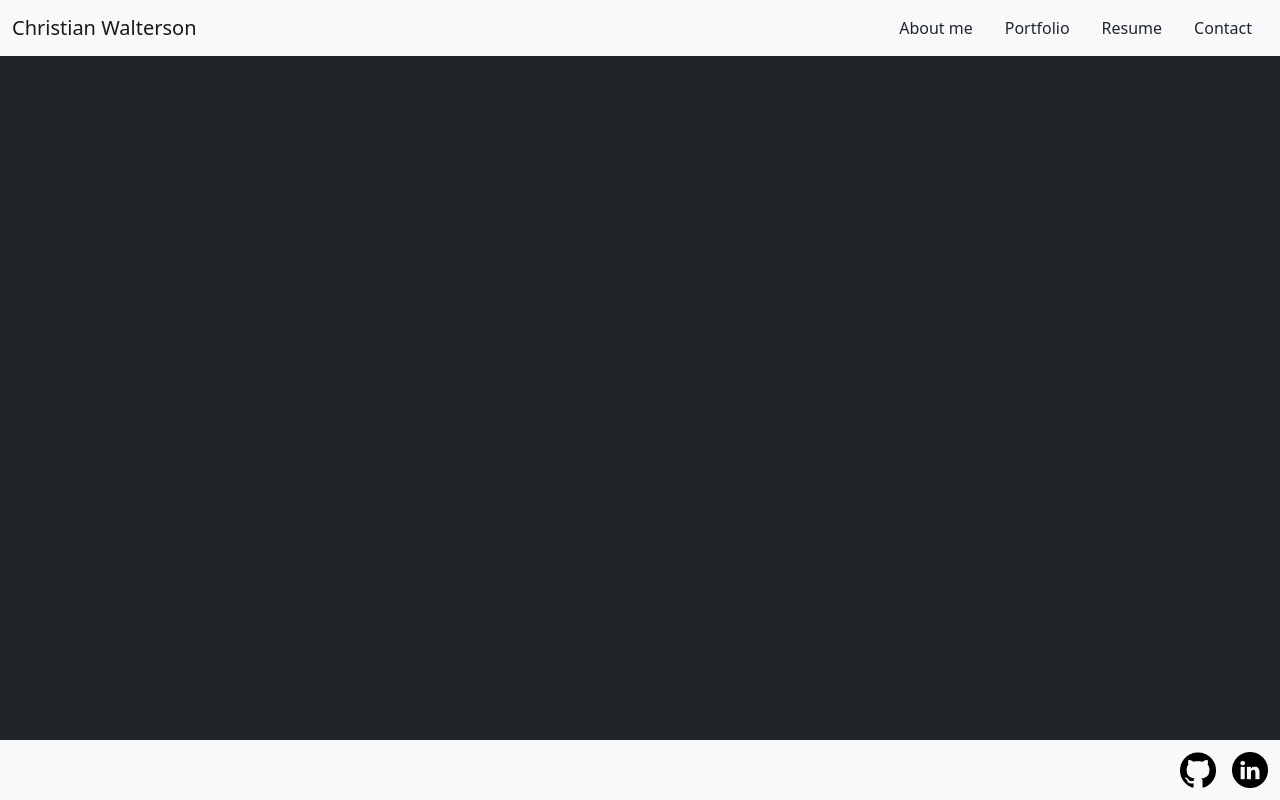
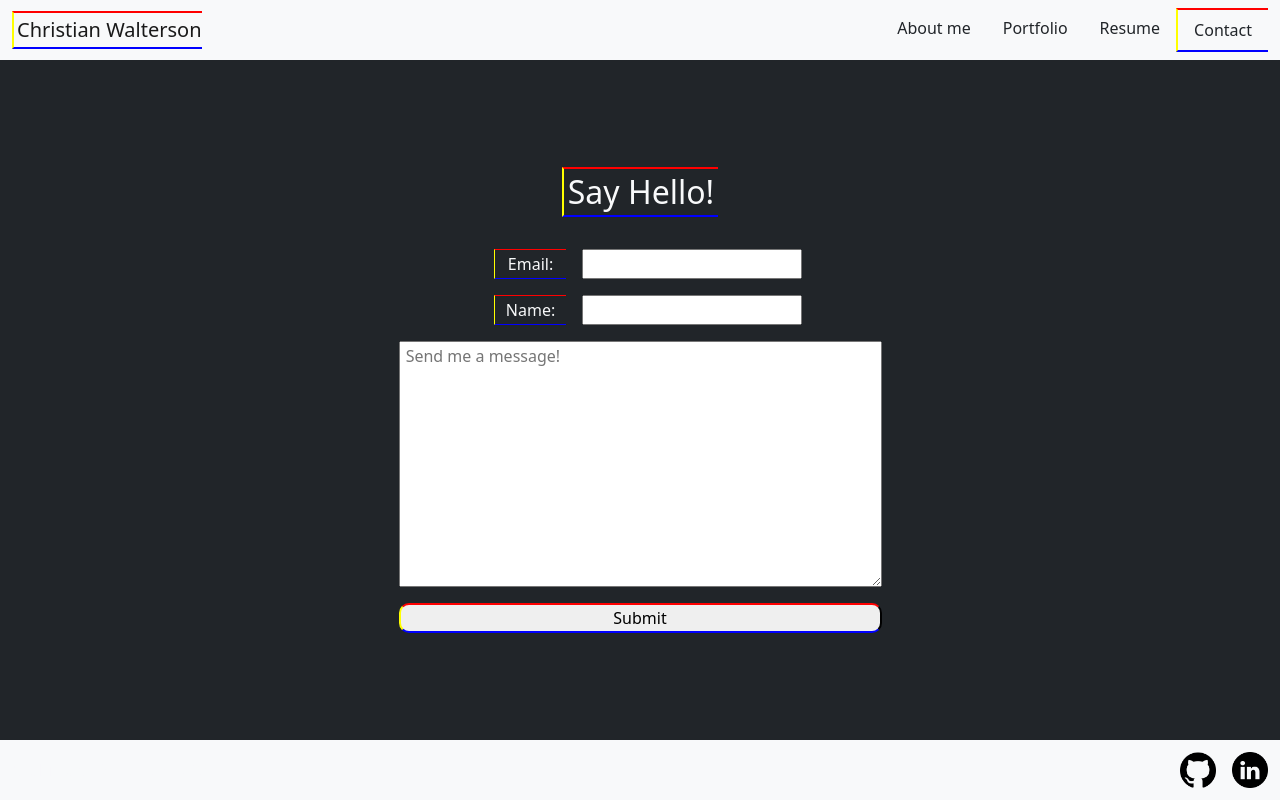
Before and after one commit to cgwol/challenge-20-react-portfolio, a React (Vite) app: page /Contact in a window 1280 px wide. Built offline with nearby package versions, Linux system fonts and the light colour scheme.

Commit message:
Contact page and additional styling

```diff
--- a/package.json
+++ b/package.json
@@ -10,10 +10,11 @@
     "preview": "vite preview"
   },
   "dependencies": {
+    "@formspree/react": "^2.5.1",
+    "bootstrap": "^5.2.3",
     "react": "^18.2.0",
     "react-dom": "^18.2.0",
-    "react-router-dom": "^6.11.1",
-    "bootstrap": "^5.2.3"
+    "react-router-dom": "^6.11.1"
   },
   "devDependencies": {
     "@types/react": "^18.2.15",
--- a/src/App.css
+++ b/src/App.css
@@ -11,9 +11,51 @@ main {
   height: 100%;
 }
 
-#welcome h1{
+#welcome h1, h2, h3{
   font-size: 80px;
   border-top: 2px solid red;
   border-left: 2px solid yellow;
   border-bottom: 2px solid blue;
+  padding: 4px;
 }
+
+#border-box {
+  border-top: 1px solid red;
+  border-left: 1px solid yellow;
+  border-bottom: 1px solid blue;
+  padding: 2px;
+}
+
+.navbar-brand {
+  border-top: 2px solid red;
+  border-left: 2px solid yellow;
+  border-bottom: 2px solid blue;
+  padding-left: 3px;
+}
+
+.active-nav {
+  color: black;
+  border-top: 2px solid red;
+  border-left: 2px solid yellow;
+  border-bottom: 2px solid blue;
+
+}
+
+.label-width {
+  width: 72px;
+}
+
+.input-width {
+  width: 220px;
+}
+
+.border-btn {
+  border-top: 2px solid red;
+  border-left: 2px solid yellow;
+  border-bottom: 2px solid blue;
+  border-radius: 10px;
+}
+
+.border-btn:hover {
+  background-color: lightgray;
+}
--- a/src/components/Nav.jsx
+++ b/src/components/Nav.jsx
@@ -5,22 +5,22 @@ export default function NavBar() {
 
     return (
         <ul className='nav mt-0'>
-            <li className={`nav-item ${currentPage === '/' ? 'active' : ''}`}>
+            <li className={`nav-item ${currentPage === '/' ? 'active-nav' : ''}`}>
                 <Link className='nav-link text-dark' to='/'>
                     About me
                 </Link>
             </li>
-            <li className={`nav-item ${currentPage === '/Portfolio' ? 'active' : ''}`}>
+            <li className={`nav-item ${currentPage === '/Portfolio' ? 'active-nav' : ''}`}>
                 <Link className='nav-link text-dark' to='/Portfolio'>
                     Portfolio
                 </Link>
             </li>
-            <li className={`nav-item ${currentPage === '/Resume' ? 'active' : ''}`}>
+            <li className={`nav-item ${currentPage === '/Resume' ? 'active-nav' : ''}`}>
                 <Link className='nav-link text-dark' to='/Resume'>
                     Resume
                 </Link>
             </li>
-            <li className={`nav-item ${currentPage === '/Contact' ? 'active' : ''}`}>
+            <li className={`nav-item ${currentPage === '/Contact' ? 'active-nav' : ''}`}>
                 <Link className='nav-link text-dark' to='/Contact'>
                     Contact
                 </Link>
--- a/src/pages/About.jsx
+++ b/src/pages/About.jsx
@@ -24,9 +24,9 @@ export default function About() {
             take CSE 100, Principles of Programming with C++, as an elective and knew immediatley that
             some kind of programming is what I wanted to do. I am currently enrolled in a full stack web development
             bootcamp through the University of Minnesota that will be completed in November 2023. The
-            bootcamp has aloowed me to greatly improve my skills in web development and has
+            bootcamp has allowed me to greatly improve my skills in web development and has
             given me the oppurtunity to be proficcient in both the front end and back end of
-            web development. I have learned skills such as React, SQL, and MobgoDB .
+            web development. I have learned skills such React, Handlebars, SQL, and MobgoDB .
           </span>
         </div>
       </div>
--- a/src/pages/Contact.jsx
+++ b/src/pages/Contact.jsx
@@ -1,5 +1,48 @@
+import { useForm, ValidationError } from '@formspree/react';
+
 export default function Contact() {
+  const [state, handleSubmit] = useForm('meqbwoew');
+
+  if (state.succeeded) {
     return (
-      <span>Hello</span>
-    );
+      <div className="container d-flex vh-100 justify-content-center text-center flex-column">
+        <div id='welcome' className='d-flex align-self-center mb-4'>
+          <h2>Thanks for reaching out!</h2>
+        </div>
+      </div>
+    )
   }
+
+  return (
+    <div className="container d-flex vh-100 justify-content-center text-center flex-column">
+      <div id='welcome' className='d-flex align-self-center mb-4'>
+        <h2>Say Hello!</h2>
+      </div>
+      <div id="contact-container" className='d-flex align-self-center'>
+        <form onSubmit={handleSubmit} className="d-flex flex-column">
+
+          <div className='d-flex mb-3 align-self-center'>
+            <label id='border-box' className='mx-3 label-width' htmlFor="email">Email: </label>
+            <input type="email" className='input-width' name="email" />
+            <ValidationError
+              prefix="Email"
+              field="email"
+              errors={state.errors}
+            />
+          </div>
+
+          <div className='d-flex mb-3 align-self-center'>
+            <label id='border-box' className='mx-3 label-width' htmlFor="name">Name: </label>
+            <input type="text" className='input-width' name="name" />
+          </div>
+
+          <div className='d-flex mb-3 align-self-center'>
+            <textarea name="message" id="message" placeholder=' Send me a message!' cols="50" rows="10"></textarea>
+          </div>
+
+          <button className='border-btn' type="submit">Submit</button>
+        </form>
+      </div>
+    </div>
+  );
+}
```
Also changed, not shown: 1 other file (tests, documents, lock files or other folders).
